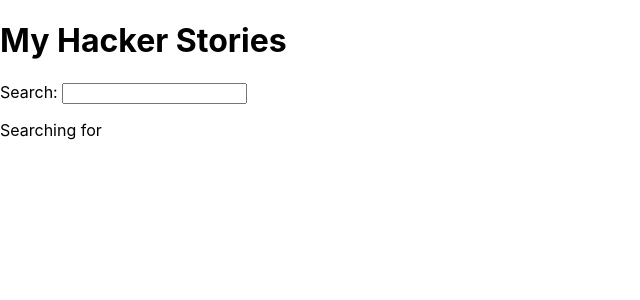
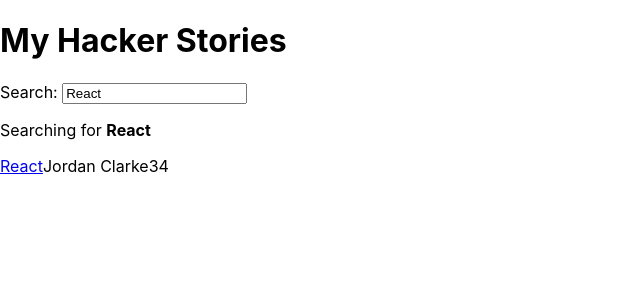
Before and after one commit to frankiehyh/hackernews, a React (Create React App) app: page / in a window 1280 px wide. Shown: the top 300 px of the page, without its empty margins (0-640 px from the left). Built offline with nearby package versions, Linux system fonts and the light colour scheme.

Commit message:
Page 77 - added custom Hook method

```diff
--- a/src/App.js
+++ b/src/App.js
@@ -1,6 +1,20 @@
 import React, { useState, useEffect } from 'react'
 
 function App() {
+
+  function useSemiPersistantState(key, initialState) {
+    const [value, setValue] = useState(
+      localStorage.getItem(key) || initialState
+    );
+
+    useEffect(() => {
+      localStorage.setItem(key, value);
+    }, [value, key]);
+
+    return [value, setValue];
+  }
+
+  const [searchTerm, setSearchTerm] = useSemiPersistantState('search', 'React');
 
   const stories = [
     {
@@ -20,42 +34,49 @@ function App() {
       objectID: 1,
     }
   ];
-  const handleSearch = e => console.log(e.target.value);
+
+  const handleSearch = e => {
+    setSearchTerm(e.target.value);
+  }
+
+  const searchedStories = stories.filter(story =>
+     story.title.toLowerCase().includes(searchTerm.toLowerCase())
+  );
 
   return (
     <div>
-      <Search action={handleSearch}/>
+      <h1>My Hacker Stories</h1>
+      <Search onSearch={handleSearch} search={searchTerm} />
+      <p>Searching for <strong>{searchTerm}</strong></p>
+      <List list={searchedStories} />
     </div>
   )
 }
 
-function Search({ action }) {
-  const [searchTerm, setSearchTerm] = useState('');
-  const handleChange = e => {
-    setSearchTerm(e.target.value);
-    action(e);
-  }
+function Search({ search, onSearch }) {
   return (
     <div>
-      <h1>My Hacker Stories</h1>
       <label htmlFor='search'>Search: </label>
-      <input id='search' type='text' onChange={action}/>
-      <p>Searching for <strong>{searchTerm}</strong></p>
+      <input id='search' type='text' value={search} onChange={onSearch}/>
     </div>
   )
 }
+
 function List({ list }) {
-  return list.map(function(item) {
-    return (
-      <div key={item.objectID}>
-        <span>
-          <a href={item.url}>{item.title}</a>
-        </span>
-        <span>{item.author}</span>
-        <span>{item.num_comments}</span>
-        <span>{item.points}</span>
-      </div>
-    )
-  })}
+  return list.map(({objectId, ...item}) => <Item key={item.objectID} {...item} />)
+}
+
+function Item({ title, url, author, num_comments, points }) {
+  return (
+    <div>
+      <span>
+        <a href={url}>{title}</a>
+      </span>
+      <span>{author}</span>
+      <span>{num_comments}</span>
+      <span>{points}</span>
+    </div>
+  )
+}
 
 export default App;
```
